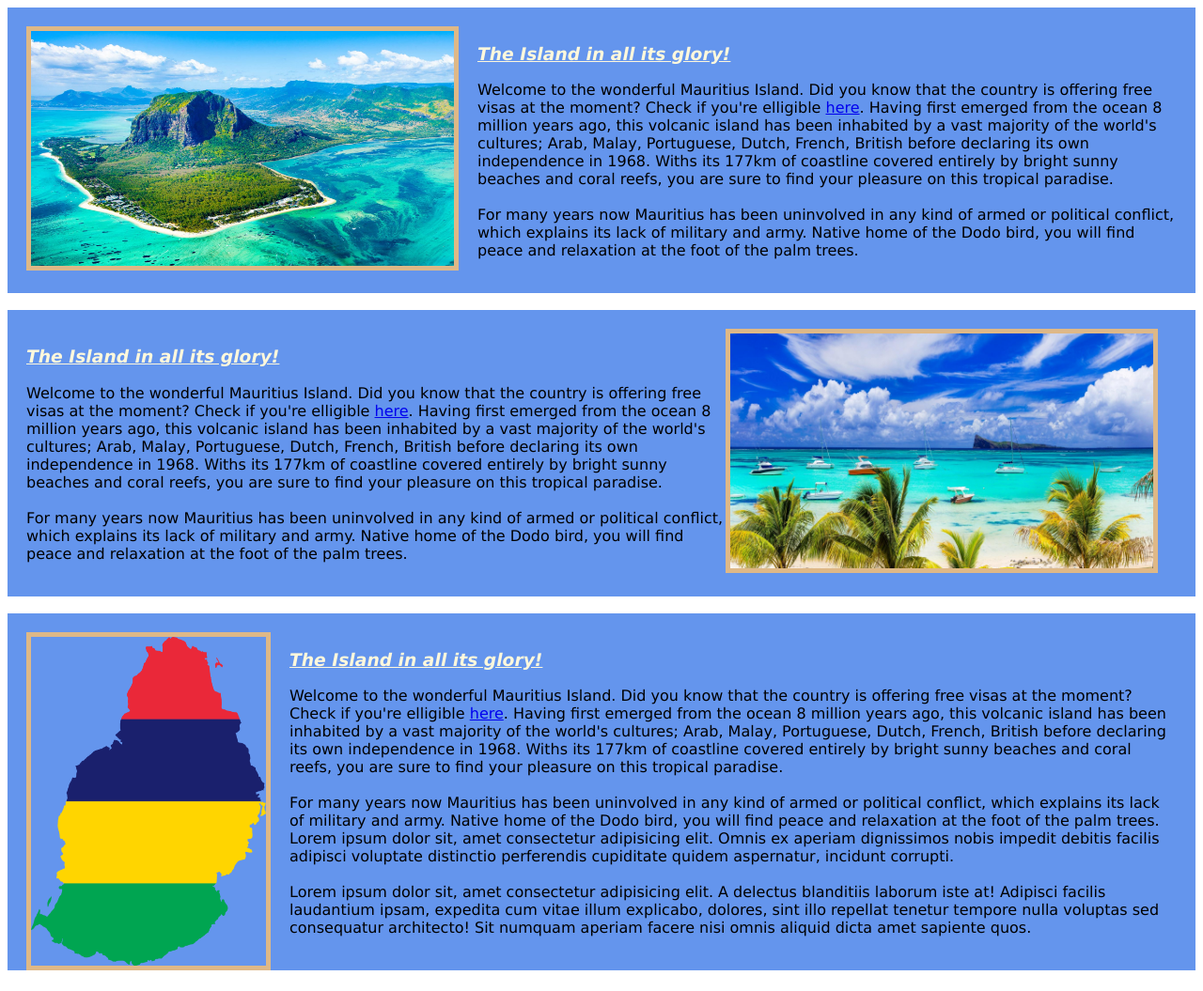
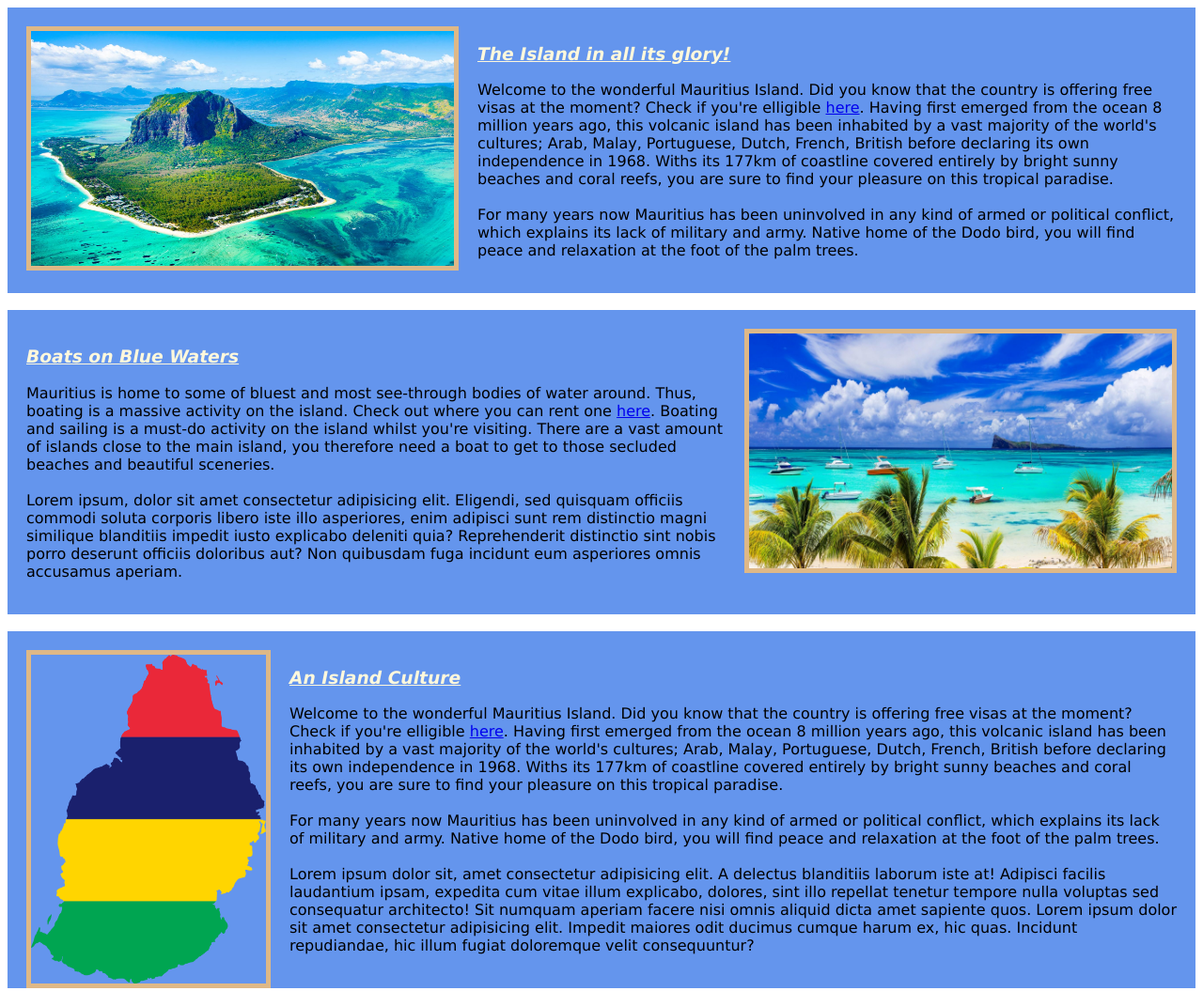
Before and after one commit to Rowings/ile-maurice, a plain HTML site: page index.html in a window 1280 px wide. Shown: the whole page at 94% size. Drawn offline with Linux system fonts and the light colour scheme.

Commit message:
tourist content finished

```diff
--- a/index.html
+++ b/index.html
@@ -14,14 +14,14 @@
 <br>
 <div>
     <img class="right" src="img/Boats-Sea-Beach.jpg" alt="Boats and the Beach" width="450" height="250">
-    <h3>The Island in all its glory!</h3>
-    <p>Welcome to the wonderful Mauritius Island. Did you know that the country is offering free visas at the moment? Check if you're elligible <a href="https://www.edbmauritius.org/premium-visa" target="_blank">here</a>. Having first emerged from the ocean 8 million years ago, this volcanic island has been inhabited by a vast majority of the world's cultures; Arab, Malay, Portuguese, Dutch, French, British before declaring its own independence in 1968. Withs its 177km of coastline covered entirely by bright sunny beaches and coral reefs, you are sure to find your pleasure on this tropical paradise.<br><br>For many years now Mauritius has been uninvolved in any kind of armed or political conflict, which explains its lack of military and army. Native home of the Dodo bird, you will find peace and relaxation at the foot of the palm trees.</p>
+    <h3>Boats on Blue Waters</h3>
+    <p>Mauritius is home to some of bluest and most see-through bodies of water around. Thus, boating is a massive activity on the island. Check out where you can rent one <a href="https://www.boatcrowd.com/boat-charter-mauritius" target="_blank">here</a>. Boating and sailing is a must-do activity on the island whilst you're visiting. There are a vast amount of islands close to the main island, you therefore need a boat to get to those secluded beaches and beautiful sceneries. <br><br>Lorem ipsum, dolor sit amet consectetur adipisicing elit. Eligendi, sed quisquam officiis commodi soluta corporis libero iste illo asperiores, enim adipisci sunt rem distinctio magni similique blanditiis impedit iusto explicabo deleniti quia? Reprehenderit distinctio sint nobis porro deserunt officiis doloribus aut? Non quibusdam fuga incidunt eum asperiores omnis accusamus aperiam.</p>
 </div>
 <br>
 <div>
     <img class="left" src="img/Flag-country-outline.png" alt="Flag" width="250" height="350">
-    <h3>The Island in all its glory!</h3>
-    <p>Welcome to the wonderful Mauritius Island. Did you know that the country is offering free visas at the moment? Check if you're elligible <a href="https://www.edbmauritius.org/premium-visa" target="_blank">here</a>. Having first emerged from the ocean 8 million years ago, this volcanic island has been inhabited by a vast majority of the world's cultures; Arab, Malay, Portuguese, Dutch, French, British before declaring its own independence in 1968. Withs its 177km of coastline covered entirely by bright sunny beaches and coral reefs, you are sure to find your pleasure on this tropical paradise.<br><br>For many years now Mauritius has been uninvolved in any kind of armed or political conflict, which explains its lack of military and army. Native home of the Dodo bird, you will find peace and relaxation at the foot of the palm trees. Lorem ipsum dolor sit, amet consectetur adipisicing elit. Omnis ex aperiam dignissimos nobis impedit debitis facilis adipisci voluptate distinctio perferendis cupiditate quidem aspernatur, incidunt corrupti.<br><br>Lorem ipsum dolor sit, amet consectetur adipisicing elit. A delectus blanditiis laborum iste at! Adipisci facilis laudantium ipsam, expedita cum vitae illum explicabo, dolores, sint illo repellat tenetur tempore nulla voluptas sed consequatur architecto! Sit numquam aperiam facere nisi omnis aliquid dicta amet sapiente quos.</p>
+    <h3>An Island Culture</h3>
+    <p>Welcome to the wonderful Mauritius Island. Did you know that the country is offering free visas at the moment? Check if you're elligible <a href="https://www.edbmauritius.org/premium-visa" target="_blank">here</a>. Having first emerged from the ocean 8 million years ago, this volcanic island has been inhabited by a vast majority of the world's cultures; Arab, Malay, Portuguese, Dutch, French, British before declaring its own independence in 1968. Withs its 177km of coastline covered entirely by bright sunny beaches and coral reefs, you are sure to find your pleasure on this tropical paradise.<br><br>For many years now Mauritius has been uninvolved in any kind of armed or political conflict, which explains its lack of military and army. Native home of the Dodo bird, you will find peace and relaxation at the foot of the palm trees.<br><br>Lorem ipsum dolor sit, amet consectetur adipisicing elit. A delectus blanditiis laborum iste at! Adipisci facilis laudantium ipsam, expedita cum vitae illum explicabo, dolores, sint illo repellat tenetur tempore nulla voluptas sed consequatur architecto! Sit numquam aperiam facere nisi omnis aliquid dicta amet sapiente quos. Lorem ipsum dolor sit amet consectetur adipisicing elit. Impedit maiores odit ducimus cumque harum ex, hic quas. Incidunt repudiandae, hic illum fugiat doloremque velit consequuntur?</p>
 </div>
 <br>
 </body>
--- a/style.css
+++ b/style.css
@@ -15,7 +15,7 @@ img.left {
 img.right {
     float:right;
     border: 5px solid burlywood;
-    margin-right: 20px;
+    margin-left: 20px;
 }
 
 h3 {
```
